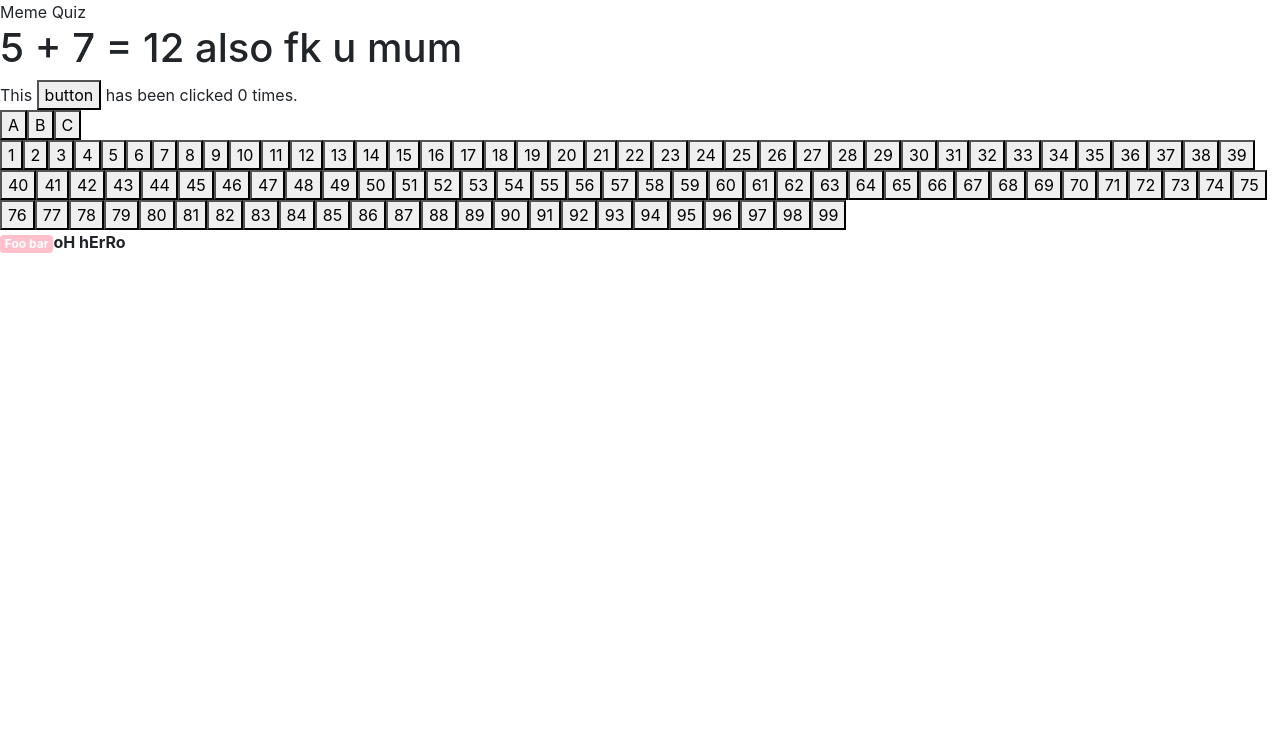
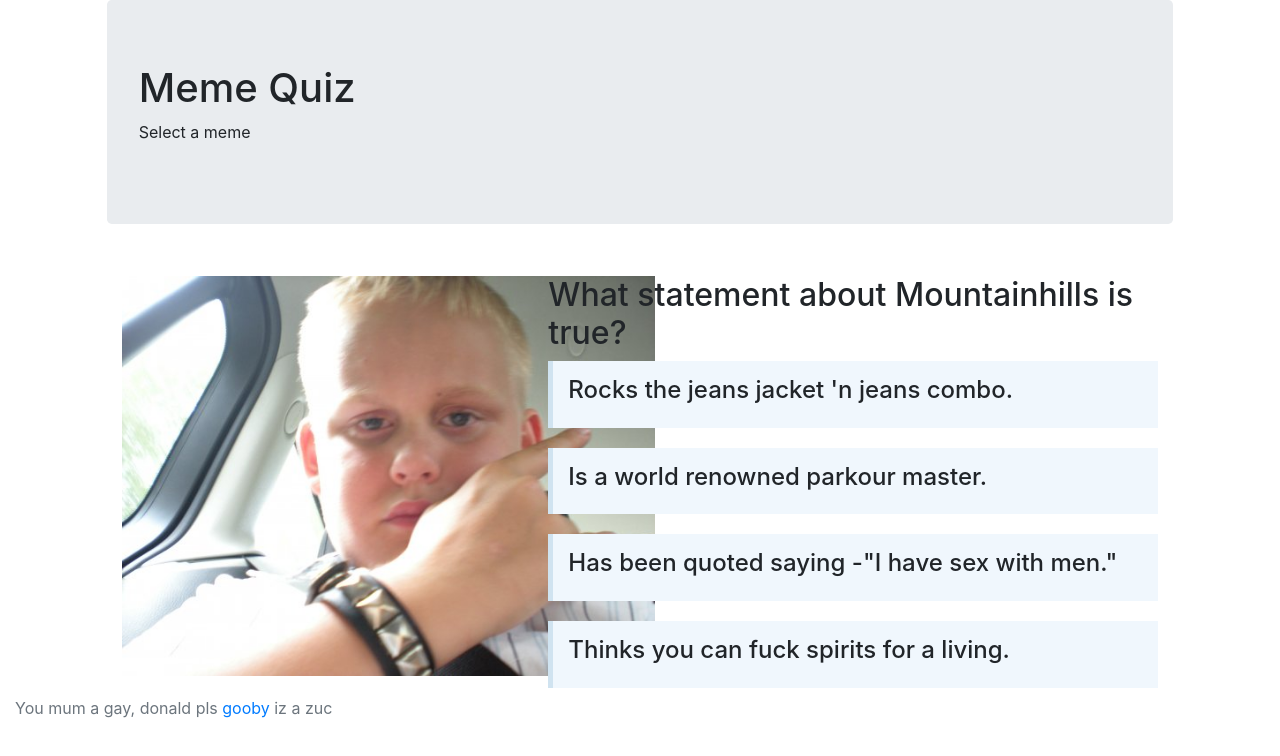
Before and after one commit to matte250/MemeQuiz, a React app: page / in a window 1280 px wide. Built offline with nearby package versions, Linux system fonts and the light colour scheme.

Commit message:
Ye boi almost working

```diff
--- a/src/App.css
+++ b/src/App.css
@@ -1,4 +1,42 @@
-.App {
+.turn > div {
+  height: 400px;
+}
+
+.turn {
+  padding-top: 20px;
+  padding-bottom: 20px;
+}
+
+.authorimage {
+  max-height: 100%;
+  width: 100;
+  transition-duration: 0.25s;
+  display: inline-block
+}
+
+.authorimage:hover{
+  transform: scale(1.1, 1.1);
+  opacity: 0.5
+}
+
+.authorimageparent{
+  text-align: center
+}
+.awnser {
+  background-color: #F0F7FD;
+  border-color: #D0E3F0;
+  margin-bottom: 20px;
+  padding: 15px 30px 15px 15px;
+  border-left: 5px solid #D0E3F0;
+  cursor: pointer;
+  transition-duration: 0.25s;
+}
+
+.awnser:hover{
+  background-color: #D0E3F0;
+}
+
+App {
   text-align: center;
 }
 
--- a/src/MemeQuiz.js
+++ b/src/MemeQuiz.js
@@ -5,90 +5,64 @@ import './bootstrap.min.css';
 import PropTypes from 'prop-types';
 import _ from 'underscore'
 
-const props = {a: 5,b: 7};
-
-class MemeQuiz extends Component {
-  render() {
-    return (
-      <div>
-        <div>
-          Meme Quiz
-        </div>
-        <div>
-
-          <Sum {...props} />
-        </div>
-        <ClickCount />
-        <Clicker handleClick={(letter, second) => {console.log(`${letter} ${second} clicked`);}}/>
-        <ClickyButtons numberOfButtons={99} onSelection={console.log}/>
-
-        <label
-          htmlFor="name"
-          className="badge"
-          style={{
-            backgroundColor: "pink",
-            color: "white"
-          }}
-          >
-          Foo bar
-          </label>
-
-          <DangerContainer text={"<strong>oH hErRo</strong>"}/>
-
+function Hero() {
+  return (
+    <div className="row">
+      <div className="jumbotron col-10 offset-1">
+        <h1>Meme Quiz</h1>
+        <p>Select a meme</p>
       </div>
-    );
-  }
+    </div>
+  )
 }
 
-class Sum extends React.Component {
-  render() {
-    return <h1>
-      {this.props.a} + {this.props.b} = {this.props.a + this.props.b} also fk u mum
-    </h1>
-  }
+function Awnser({awnser}) {
+  return (
+    <div className="awnser">
+    <h4>{awnser}</h4>
+    </div>
+  )
 }
 
-Sum.propTypes = {
-  a: PropTypes.number.isRequired,
-  b: PropTypes.number.isRequired,
+function Turn({meme, awnsers}){
+  return(
+    <div className="row turn" style={{backgroundColor: "white"}}>
+      <div className="col-4 offset-1 authorimageparent">
+        <img src={meme.imageUrl} className="authorimage" alt="meme"/>
+      </div>
+      <div className="col-6">
+        <h2>What statement about {meme.name} is true?</h2>
+        {awnsers.map((awnser) => <Awnser awnser={awnser} key={awnser}/>)}
+      </div>
+    </div>
+  );
+}
+function Continue(){
+  return(<div/>);
 }
 
-class ClickCount extends React.Component {
-  constructor(props) {
-    super(props);
-    this.state = { clicks: 0 };
-  }
-
-  render() {
-    return <div>
-      This <button onClick={() => { this.setState({ clicks: this.state.clicks + 1 }); }}>
-      button</button> has been clicked {this.state.clicks} times.
-  </div>
-  }
+function Footer() {
+  return(
+    <div id="footer" className="row">
+      <div className="col-12">
+        <p className="text-muted credit">
+          You mum a gay, donald pls <a href="www.pornhub.com">gooby</a> iz a zuc
+        </p>
+      </div>
+    </div>
+  );
 }
 
-class Clicker extends React.Component {
-  render(){
-    return <div>
-      <button onClick={(e) => {this.props.handleClick('A', 'Meme');}}>A</button>
-      <button onClick={(e) => {this.props.handleClick('B', 'Lord');}}>B</button>
-      <button onClick={(e) => {this.props.handleClick('C', 'Hah');}}>C</button>
-    </div>
-  }
-}
-
-class DangerContainer extends React.Component {
-
-  render(){
-    return <span dangerouslySetInnerHTML={{__html:this.props.text}}></span>
-  }
-}
-
-function ClickyButtons({numberOfButtons, onSelection}){
-  const makeButton = v => <button key={v} id={v} onClick={event => onSelection(event.target.id)}>{v}</button>
-  return <div>
-    {_.range(1, numberOfButtons + 1).map(makeButton)}
-  </div>;
+function MemeQuiz({turnData}) {
+    return (
+      <div className="container-fluid">
+      {console.log(turnData)}
+        <Hero />
+        <Turn {...turnData}/>
+        <Continue />
+        <Footer />
+      </div>
+    )
 }
 
 export default MemeQuiz;
--- a/src/index.js
+++ b/src/index.js
@@ -3,6 +3,101 @@ import ReactDOM from 'react-dom';
 import './index.css';
 import MemeQuiz from './MemeQuiz';
 import registerServiceWorker from './registerServiceWorker';
+import {shuffle, sample} from 'underscore';
 
-ReactDOM.render(<MemeQuiz />, document.getElementById('root'));
+const memes = [
+    {
+        name: 'Oscar spelled with a K',
+        imageUrl: 'images/livingmemes/Oscar.jpg',
+        imageSorce: 'Faceknob',
+        awnsers: [
+            'Has sex with other creatures that sexually identifies themself as the same gender as them.',
+            'Has been quoted saying -"I have sex with men."',
+            'Would rather shake their hand with another man instead of slaming a door to their ballsack.'
+            ]
+    },
+    {
+        name: 'Joke',
+        imageUrl: 'images/livingmemes/Jocke.jpg',
+        imageSorce: 'Faceknob',
+        awnsers: [
+            'Claims to have had sex with women even tho its obious that they have not done so.',
+            'Makes everyone they are around hate them instantly.',
+            'Has a face only a mother could love.'
+            ]
+    },
+    {
+        name: 'Rikemans Barn',
+        imageUrl: 'images/livingmemes/Philip.jpg',
+        imageSorce: 'Faceknob',
+        awnsers: [
+            'Cant use hands to hold anything properly.',
+            'Cockblocks themself whenever given a oppertunity.',
+            'Has a MILF.'
+            ]
+    },
+    {
+        name: 'Sliskmejister',
+        imageUrl: 'images/livingmemes/Börje.jpg',
+        imageSorce: 'Faceknob',
+        awnsers: [
+            'Thinks lön is the only thing that matters in life.',
+            'Buys expensive shit, but gets no gärris.',
+            'Myttar to get their way.'
+            ]
+    },
+    {
+        name: 'Völvo',
+        imageUrl: 'images/livingmemes/Marcus.jpg',
+        imageSorce: 'Faceknob',
+        awnsers: [
+            'Thinks you can fuck spirits for a living.',
+            'Listens to their drugs instead of their head.',
+            'Belives the shittest shit some one can belive.'
+            ]
+    },
+    {
+        name: 'Mountainhills',
+        imageUrl: 'images/livingmemes/Melker.jpg',
+        imageSorce: 'Faceknob',
+        awnsers: [
+            'Is a world renowned parkour master.',
+            'Eats more ass than a toilet seat',
+            "Rocks the jeans jacket 'n jeans combo."
+            ]
+    },
+    {
+        name: 'Uweveveve Onyetnuweveve Obwemueveve Ossas',
+        imageUrl: 'images/livingmemes/Mattias.jpg',
+        imageSorce: 'Faceknob',
+        awnsers: [
+            'Plays magic everyday.',
+            'Has sex exclusivly with feminists.',
+            "Does not smoke."
+            ]
+    }
+];
+
+function getTurnData(memes){
+    const allAwnsers = memes.reduce(function (p, c, i) {
+        return p.concat(c.awnsers);
+    }, []);
+    const fourRandomAwnsers = shuffle(allAwnsers).slice(0,4);
+    const correctAwnser = sample(fourRandomAwnsers);
+
+    return {
+        awnsers: fourRandomAwnsers,
+        meme: memes.find((meme) =>
+            meme.awnsers.some((awnser) =>
+                awnser === correctAwnser ))
+    }
+}
+
+const state = {
+    turnData: getTurnData(memes)
+}
+
+const numbers = [1,2,3,4,5];
+const doubled = numbers.map((number) => console.log(number * 2))
+ReactDOM.render(<MemeQuiz {...state} />, document.getElementById('root'));
 registerServiceWorker();
```
Also changed, not shown: public/images/livingmemes/Börje.jpg (added), public/images/livingmemes/Jocke.jpg (added), public/images/livingmemes/Marcus.jpg (added), public/images/livingmemes/Mattias.jpg (added), public/images/livingmemes/Melker.jpg (added), public/images/livingmemes/Oscar.jpg (added), public/images/livingmemes/Philip.jpg (added).
